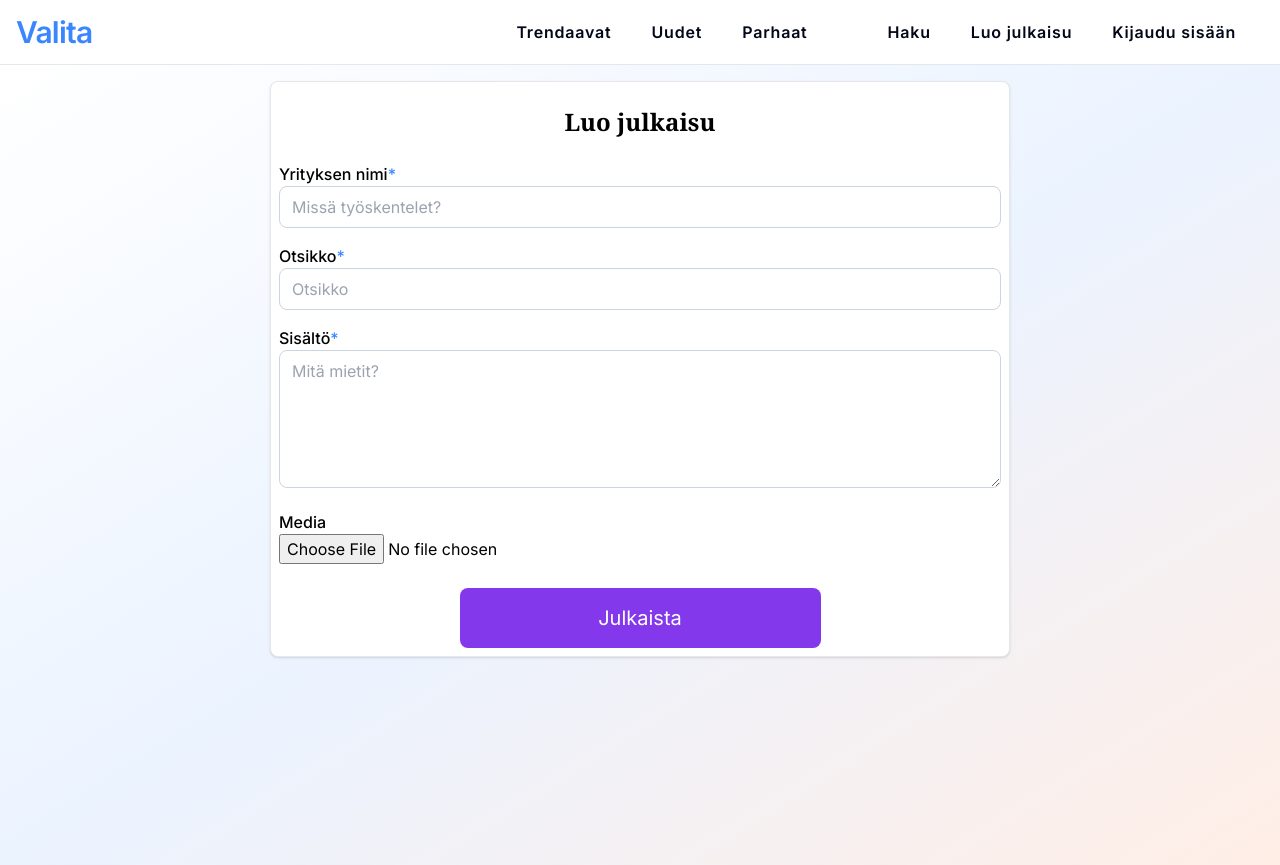
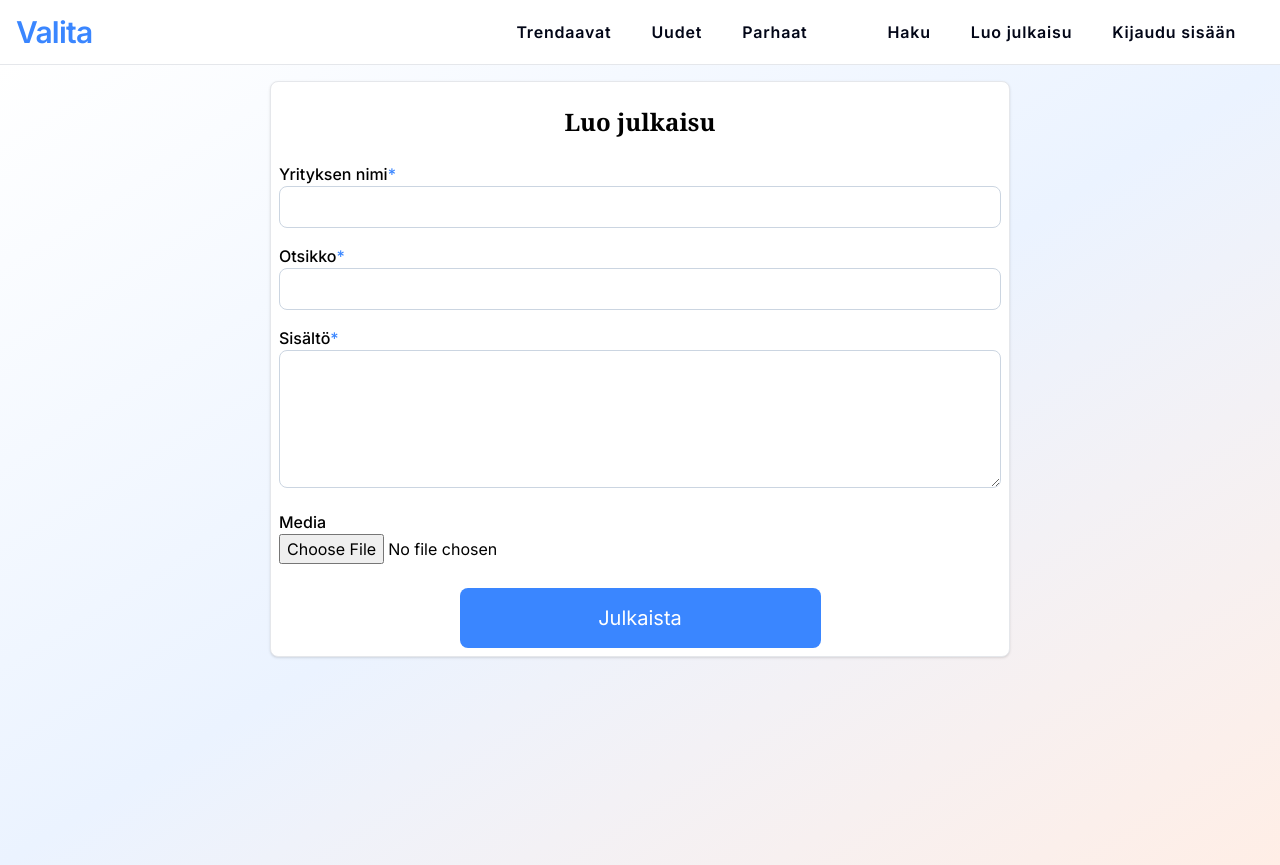
Before and after one commit to emintt/Valita, a Next.js app: page /create in a window 1280 px wide. Built offline with nearby package versions, Linux system fonts and the light colour scheme.

Commit message:
improve css in create post form

```diff
--- a/src/components/PostForm.tsx
+++ b/src/components/PostForm.tsx
@@ -91,7 +91,7 @@ const PostForm =  () => {
             name="company_name"
             id="company_name"
             className=" border rounded-lg w-full py-2 px-3 text-gray-800 focus:outline-none focus:border-blue-violet border-slate-300"
-            placeholder="Missä työskentelet?"
+            placeholder=""
           />
 
           {errors.company_name && (
@@ -119,7 +119,7 @@ const PostForm =  () => {
             name="title"
             id="title"
             className=" border rounded-lg w-full py-2 px-3 text-gray-800 focus:outline-none focus:border-blue-violet border-slate-300 "
-            placeholder="Otsikko"
+            placeholder=""
           />
           {errors.title && (
             <p className=" text-red-600">{`${errors.title.message}`}</p>
@@ -147,7 +147,7 @@ const PostForm =  () => {
             name="content"
             id="content"
             className=" border rounded-lg w-full py-2 px-3 text-gray-800 focus:outline-none focus:border-blue-violet border-slate-300"
-            placeholder="Mitä mietit?"
+            placeholder=""
           ></textarea>
 
           {errors.content && (
@@ -171,7 +171,7 @@ const PostForm =  () => {
         <div className="flex">
           <input
             type="submit"
-            className=" w-full sm:w-1/2 mx-auto text-center bg-purple text-white p-4 mt-2 rounded-lg text-xl"
+            className=" w-full sm:w-1/2 mx-auto text-center bg-blue-violet text-white p-4 mt-2 rounded-lg text-xl"
             value={`${isSubmitting ? 'Julkaistaan...' : 'Julkaista'}`} />
         </div>
       </form>
```
